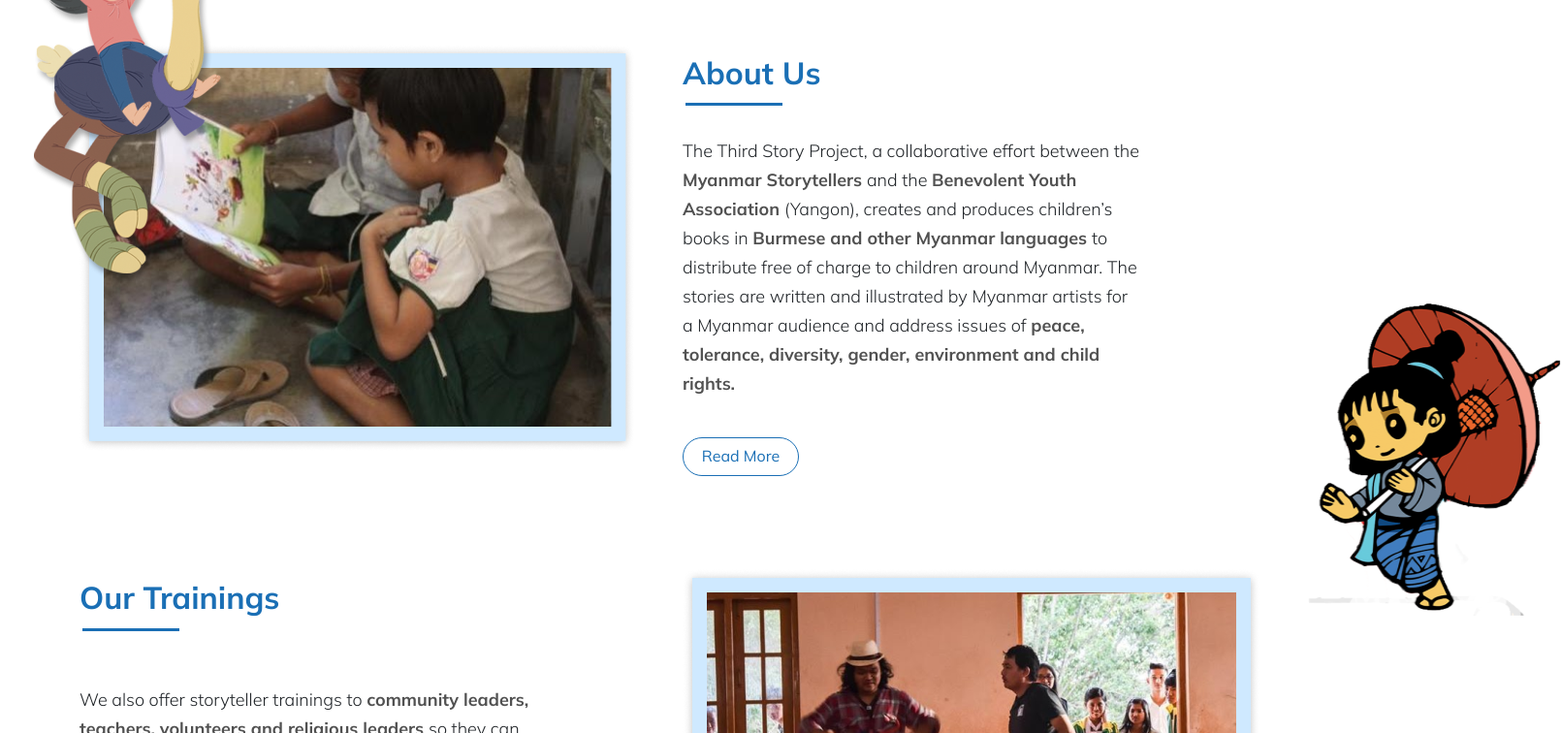
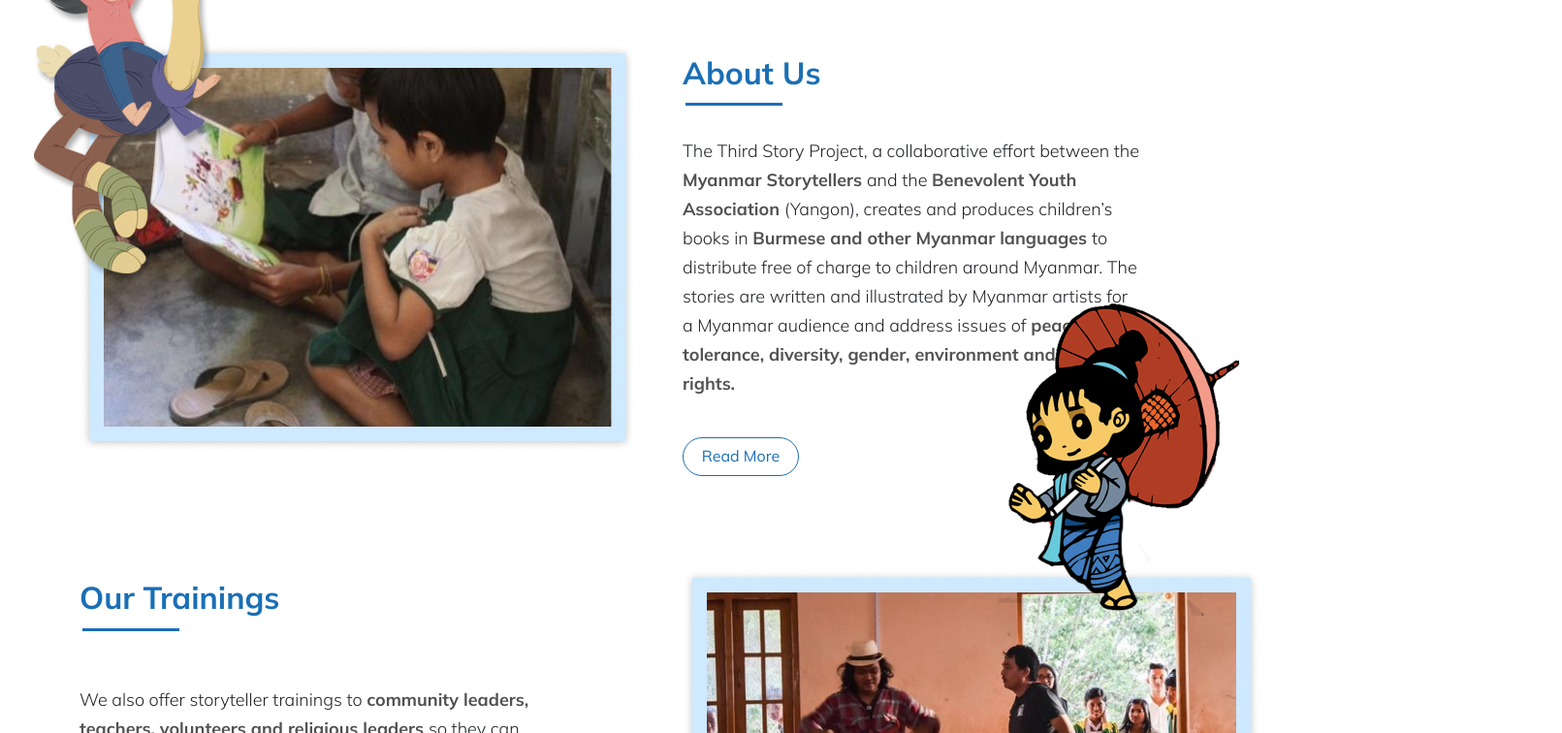
Before and after one commit to may881991/thridstoryclient, a React (Create React App) app: page / in a window 1280 px wide. Shown: the part 2062-2818 px from the top of the page at 97% size, 1611 px wide, since content can reach past the window. Built offline with nearby package versions, Linux system fonts and the light colour scheme.

Commit message:
add env file

```diff
--- a/package.json
+++ b/package.json
@@ -13,8 +13,9 @@
     "react-dom": "^17.0.2",
     "react-owl-carousel": "^2.3.3",
     "react-router-dom": "^6.2.2",
-    "react-scripts": "5.0.0",
-    "web-vitals": "^2.1.4"
+    "react-scripts": "^2.1.3",
+    "web-vitals": "^2.1.4",
+    "babel-loader": "^8.1.0"
   },
   "scripts": {
     "start": "react-scripts start",
--- a/src/components/Home/Home.css
+++ b/src/components/Home/Home.css
@@ -24,9 +24,7 @@
 }
 .bgItem2{
     position: absolute;
-    width: 265px;
-    height: 335px;
-    left: 1346px;
+    right: 0;
     top: 350px;
 }
 .aboutUs h2{
--- a/src/components/Nav/NavBar.js
+++ b/src/components/Nav/NavBar.js
@@ -1,3 +1,4 @@
+import React from 'react';
 import { Navbar, Container, Nav } from "react-bootstrap";
 import logo from "../../assets/images/Logo.png";
 import "./NavBar.css";
```
Also changed, not shown: 1 other file (tests, documents, lock files or other folders).
